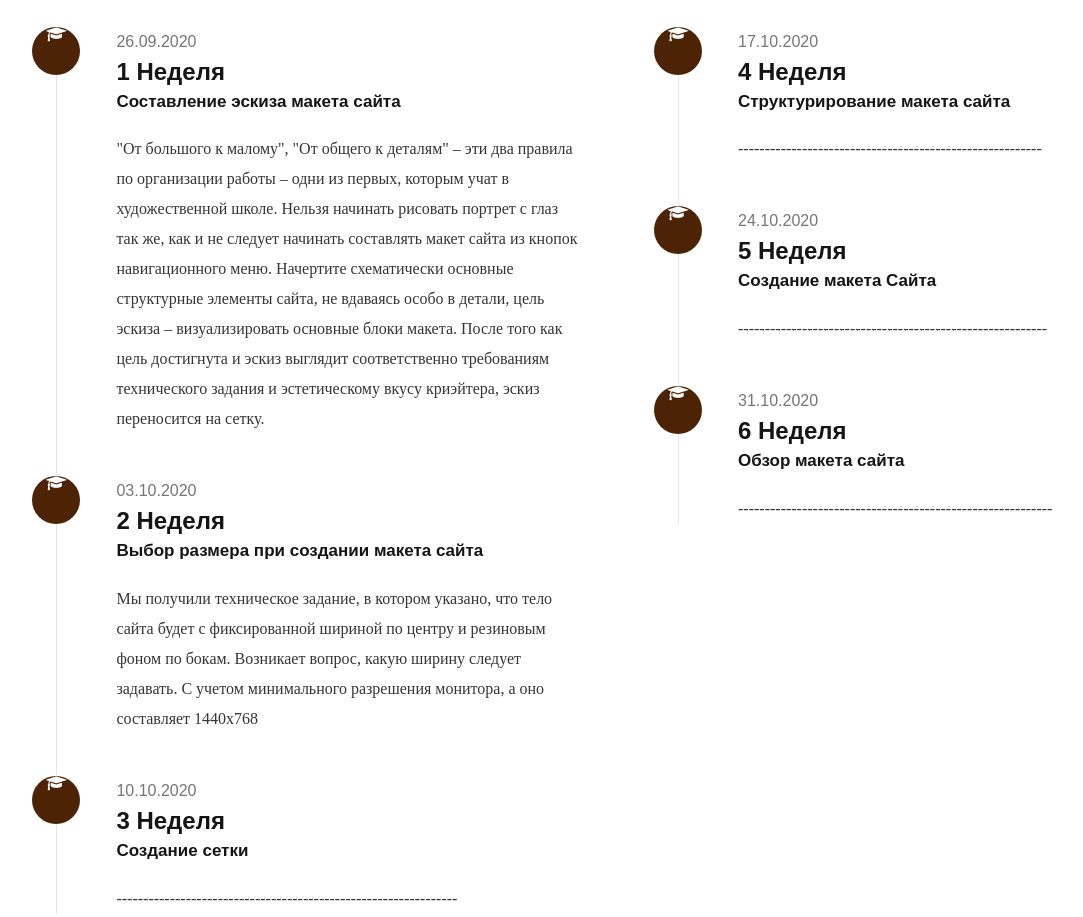
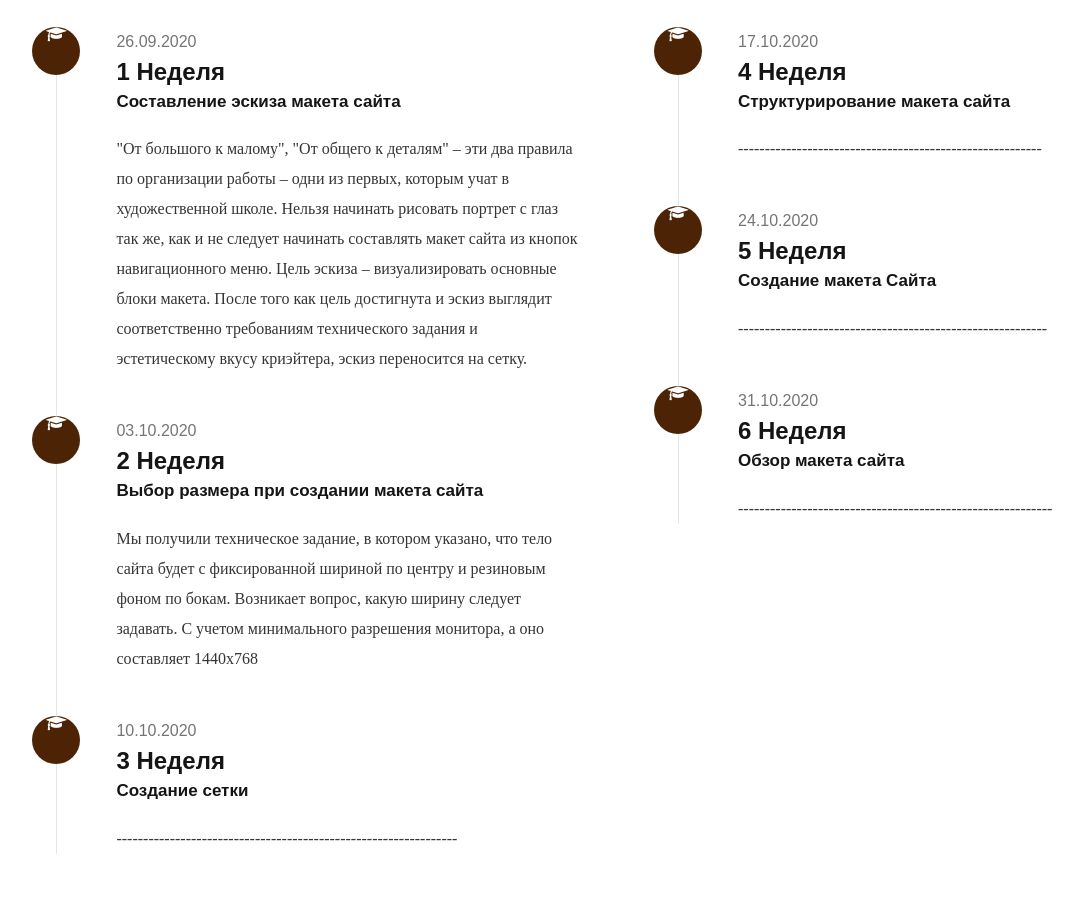
Before and after one commit to tursunovjovid/site, a plain HTML site: page index.html in a window 1280 px wide. Shown: the part 3040-3957 px from the top of the page, without its empty margins (22-1105 px from the left). Drawn offline with Linux system fonts and the light colour scheme; files whose address does not match are found by name; a web font is replaced by a local one.

Commit message:
Update index.html

```diff
--- a/index.html
+++ b/index.html
@@ -275,7 +275,7 @@
 	   					<h4>Составление эскиза макета сайта </h4>
 	   				</div>
 	   				<div class="timeline-content">
-	   					<p>"От большого к малому", "От общего к деталям" –  эти два правила по организации работы –  одни из первых, которым учат в художественной школе. Нельзя начинать рисовать портрет с глаз так же, как и не следует начинать составлять макет сайта из кнопок навигационного меню. Начертите схематически основные структурные элементы сайта, не вдаваясь особо в детали, цель эскиза – визуализировать основные блоки макета. После того как цель достигнута и эскиз выглядит соответственно требованиям технического задания и эстетическому вкусу криэйтера, эскиз переносится на сетку. </p>
+	   					<p>"От большого к малому", "От общего к деталям" –  эти два правила по организации работы –  одни из первых, которым учат в художественной школе. Нельзя начинать рисовать портрет с глаз так же, как и не следует начинать составлять макет сайта из кнопок навигационного меню. Цель эскиза – визуализировать основные блоки макета. После того как цель достигнута и эскиз выглядит соответственно требованиям технического задания и эстетическому вкусу криэйтера, эскиз переносится на сетку. </p>
 	   				</div>
 	   			</div> <!-- end timeline-block -->
 
```
